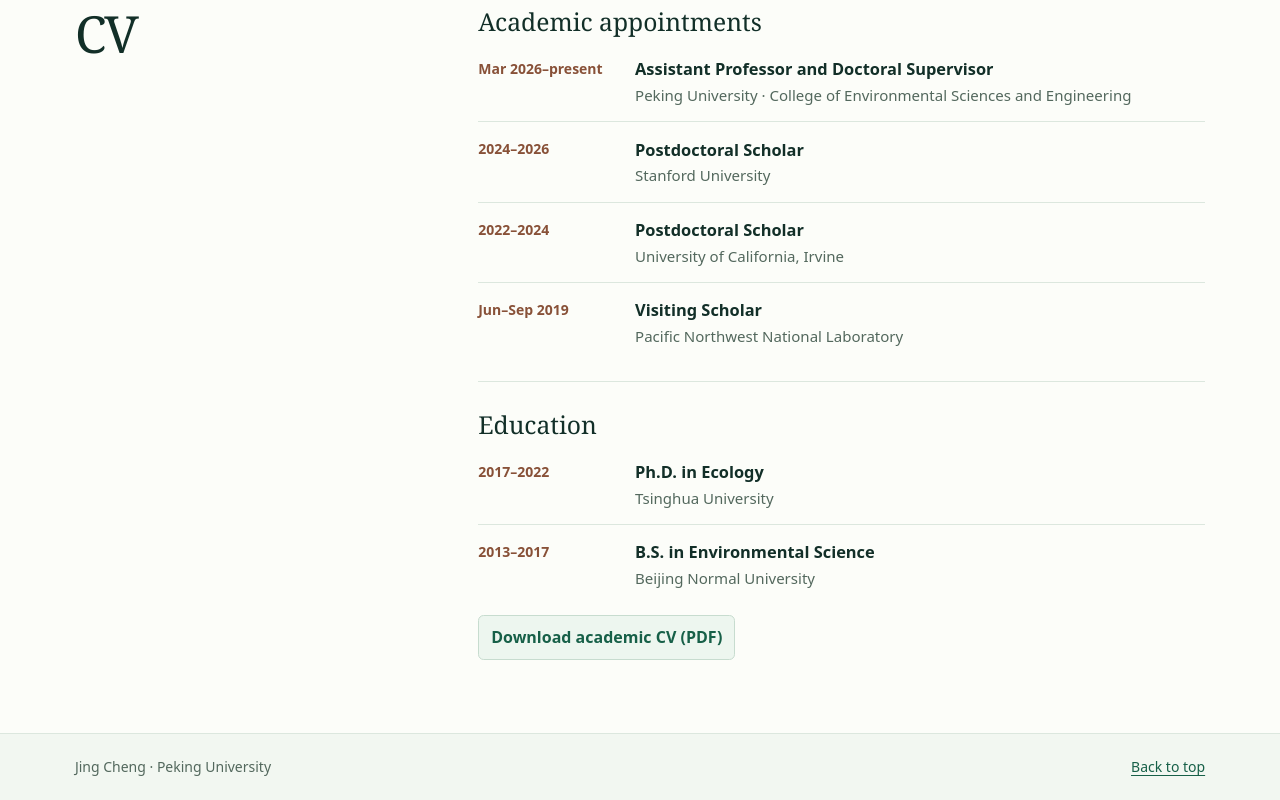
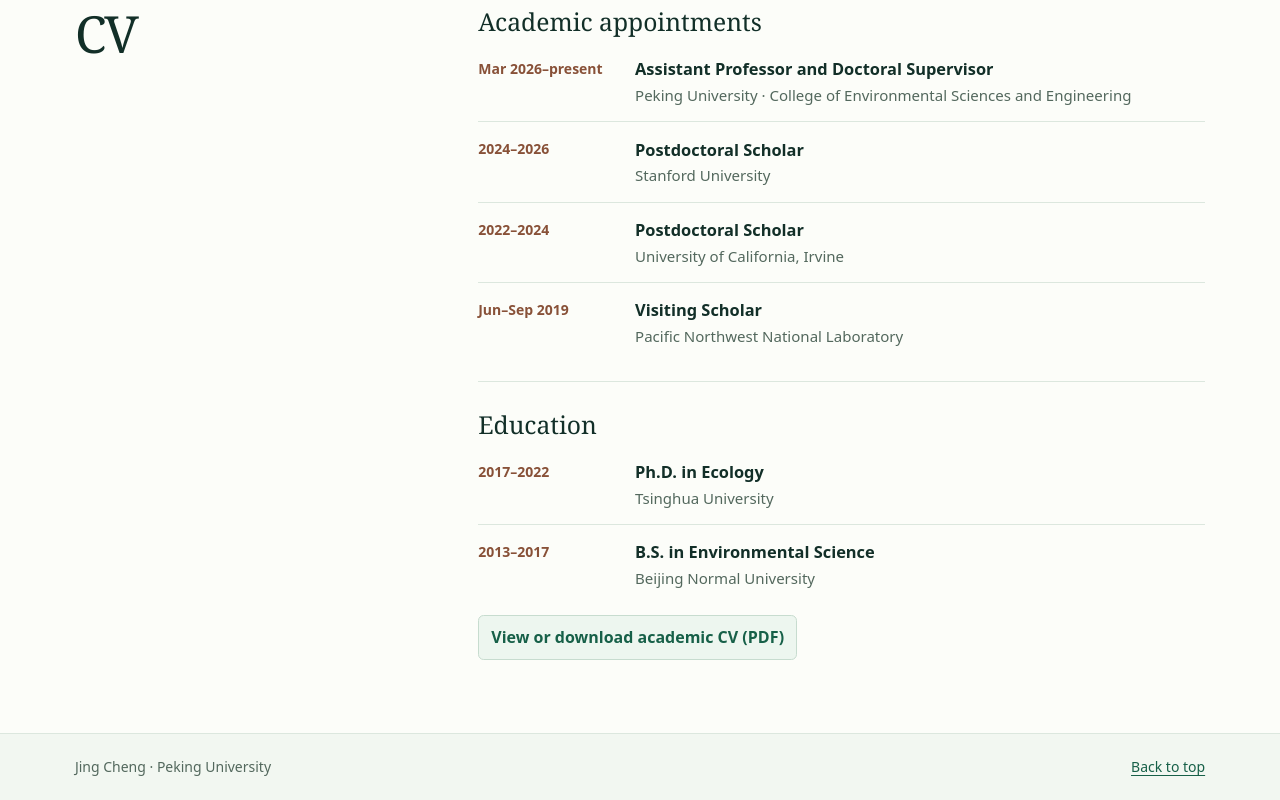
Before and after one commit to JING-CHENG10/jing-cheng10.github.io, a plain HTML site: page index.html in a window 1280 px wide. Shown: the part 4150-4950 px from the top of the page. Drawn offline with Linux system fonts and the light colour scheme.

Commit message:
Link public CV to OneDrive PDF

```diff
--- a/index.html
+++ b/index.html
@@ -339,7 +339,7 @@
           <li><span class="timeline-date">2017–2022</span><div><h4 class="timeline-title">Ph.D. in Ecology</h4><span class="timeline-detail">Tsinghua University</span></div></li>
           <li><span class="timeline-date">2013–2017</span><div><h4 class="timeline-title">B.S. in Environmental Science</h4><span class="timeline-detail">Beijing Normal University</span></div></li>
         </ul>
-        <a class="cv-download" href="jing-cheng-cv.pdf" download>Download academic CV (PDF)</a>
+        <a class="cv-download" href="https://1drv.ms/b/c/12707580e6ffd514/IQBOIe9XhqTwSqyrDJ2BXB2uAfrFKLs1woo1zQ0EC7Pu0Pc?e=DsdR6u">View or download academic CV (PDF)</a>
       </div>
     </section>
   </main>
```
